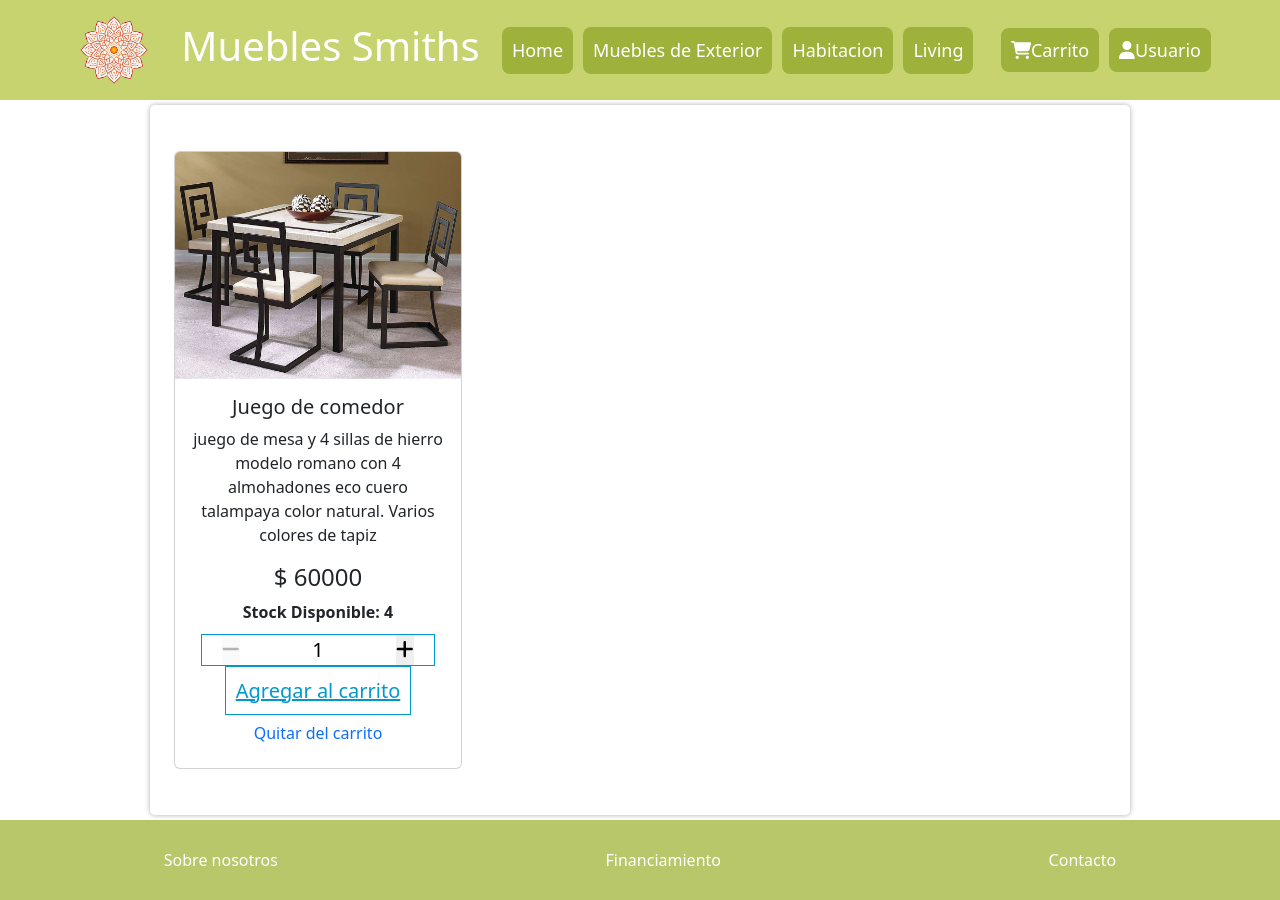
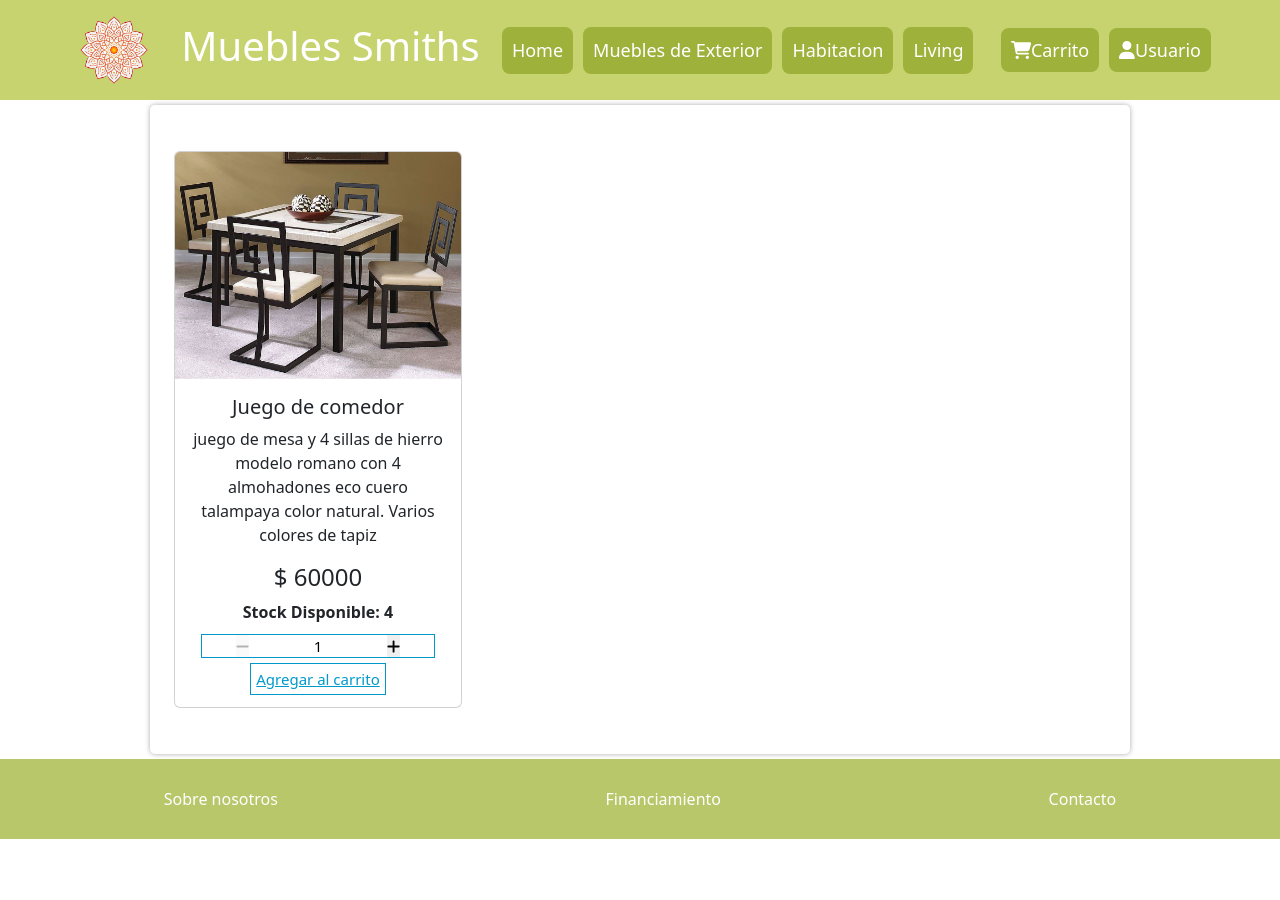
Before and after one commit to RocioRivadeneira/ClasesDeReact, a React (Create React App) app: page /detail/1 in a window 1280 px wide. After the commit the page ends 839 px from the top, so only its background shows below. Built offline with nearby package versions, Linux system fonts and the light colour scheme.

Commit message:
cart view tp

```diff
--- a/src/components/CartView/CartView.jsx
+++ b/src/components/CartView/CartView.jsx
@@ -1,23 +1,24 @@
-import React, { useContext, useState } from "react";
+import React, { useContext } from "react";
+import { Link } from "react-router-dom";
 import { cartCtx } from "../../context/cartContext";
 import ItemCount from "../ItemCount/Count";
 
 import "./cartView.css";
 
 function CartView() {
-    const [setIsInCart] = useState(false);
     const { cart, addItem, removeItem } = useContext(cartCtx);
 
-    let carritovacio = false;
-
-    if (carritovacio) {
-        return <div>Tu carrito está vacio...</div>;
+    if (!cart.length) {
+        return (
+            <div class="text-center my-2 h4">
+                Tu carrito está vacio... <Link to="/">Ver productos</Link>{" "}
+            </div>
+        );
     }
 
     function handleAddToCart(item) {
         return (quantity) => {
             addItem(item, quantity);
-            setIsInCart(true);
         };
     }
 
@@ -25,20 +26,21 @@ function CartView() {
         <div>
             {cart.map((item) => (
                 <div>
-                    <table className="table text-center">
+                    <table className="text-center">
                         <tr>
                             <th>Producto</th>
                             <th>Nombre</th>
                             <th>Detalles</th>
                             <th>Precio</th>
                             <th>Unidades</th>
+                            <th>Cantidad</th>
+                            <th>Eliminar</th>
                             <th>Total</th>
-                            <th>Eliminar</th>
-                            <th>Cantidad</th>
                         </tr>
                         <tr>
                             <td>
-                                <img className="img"
+                                <img
+                                    className="img"
                                     src={item.img}
                                     alt={item.title}
                                 />
@@ -47,22 +49,22 @@ function CartView() {
                             <td>{item.detail}</td>
                             <td>$ {item.price}</td>
                             <td>{item.quantity}</td>
-                            <td>{item.price * item.quantity}</td>
+                            <td>
+                                <ItemCount
+                                    stockLimit={item.stock}
+                                    onAddToCart={handleAddToCart(item)}
+                                />
+                            </td>
                             <td>
                                 <button
                                     type="button"
                                     className="btn btn-link text-decoration-none mt-2"
                                     onClick={() => removeItem(item)}
                                 >
-                                    Eliminar
+                                    X
                                 </button>
                             </td>
-                            <td>
-                                <ItemCount
-                                    stockLimit={item.stock}
-                                    onAddToCart={handleAddToCart(item)}
-                                />
-                            </td>
+                            <td>{item.price * item.quantity}</td>
                         </tr>
                     </table>
                 </div>
--- a/src/components/ItemCount/count.css
+++ b/src/components/ItemCount/count.css
@@ -8,7 +8,7 @@
 }
 
 .buttons {
-    font-size: 20px;
+    font-size: 15px;
     position: relative;
 }
 
@@ -18,7 +18,7 @@ button{
 
 .contador{
   text-align: center;
-  width: 50%;
+  width: 30%;
   border-style: none;
 }
 
@@ -31,8 +31,8 @@ button{
 }
 
 .carrito{
-  margin-top: 10px;
-  padding: 10px;
+  margin-top: 5px;
+  padding: 5px;
 color: #0099CC;
 border: 1px solid #0099CC;
 
--- a/src/components/ItemDetail/ItemDetail.jsx
+++ b/src/components/ItemDetail/ItemDetail.jsx
@@ -2,20 +2,15 @@ import React, { useContext, useState } from "react";
 import { cartCtx } from "../../context/cartContext";
 import FlexWrapper from "../FlexWrapper/FlexWrapper";
 import ItemCount from "../ItemCount/Count";
-import { Link } from "react-router-dom";
+
 
 import "./item.css";
 
 function ItemDetail(item) {
-    const [isInCart, setIsInCart] = useState(false);
-    const { addItem, removeItem } = useContext(cartCtx);
+    const { addItem } = useContext(cartCtx);
 
     function handleAddToCart(quantity) {
         addItem(item, quantity);
-    }
-
-    function handleItemDelete() {
-        removeItem(item);
     }
 
     return (
@@ -29,22 +24,10 @@ function ItemDetail(item) {
                         <h4 className="card-price">$ {item.price}</h4>
                         <strong>Stock Disponible: {item.stock}</strong>
 
-                        {isInCart ? (
-                            <Link to="/cart">Ir al carrito</Link>
-                        ) : (
-                            <ItemCount
-                                stockLimit={item.stock}
-                                onAddToCart={handleAddToCart}
-                            />
-                        )}
-
-                        <button
-                            type="button"
-                            className="btn btn-link text-decoration-none mt-2"
-                            onClick={handleItemDelete}
-                        >
-                            Quitar del carrito
-                        </button>
+                        <ItemCount
+                            stockLimit={item.stock}
+                            onAddToCart={handleAddToCart}
+                        />
                     </div>
                 </div>
             </div>
```
